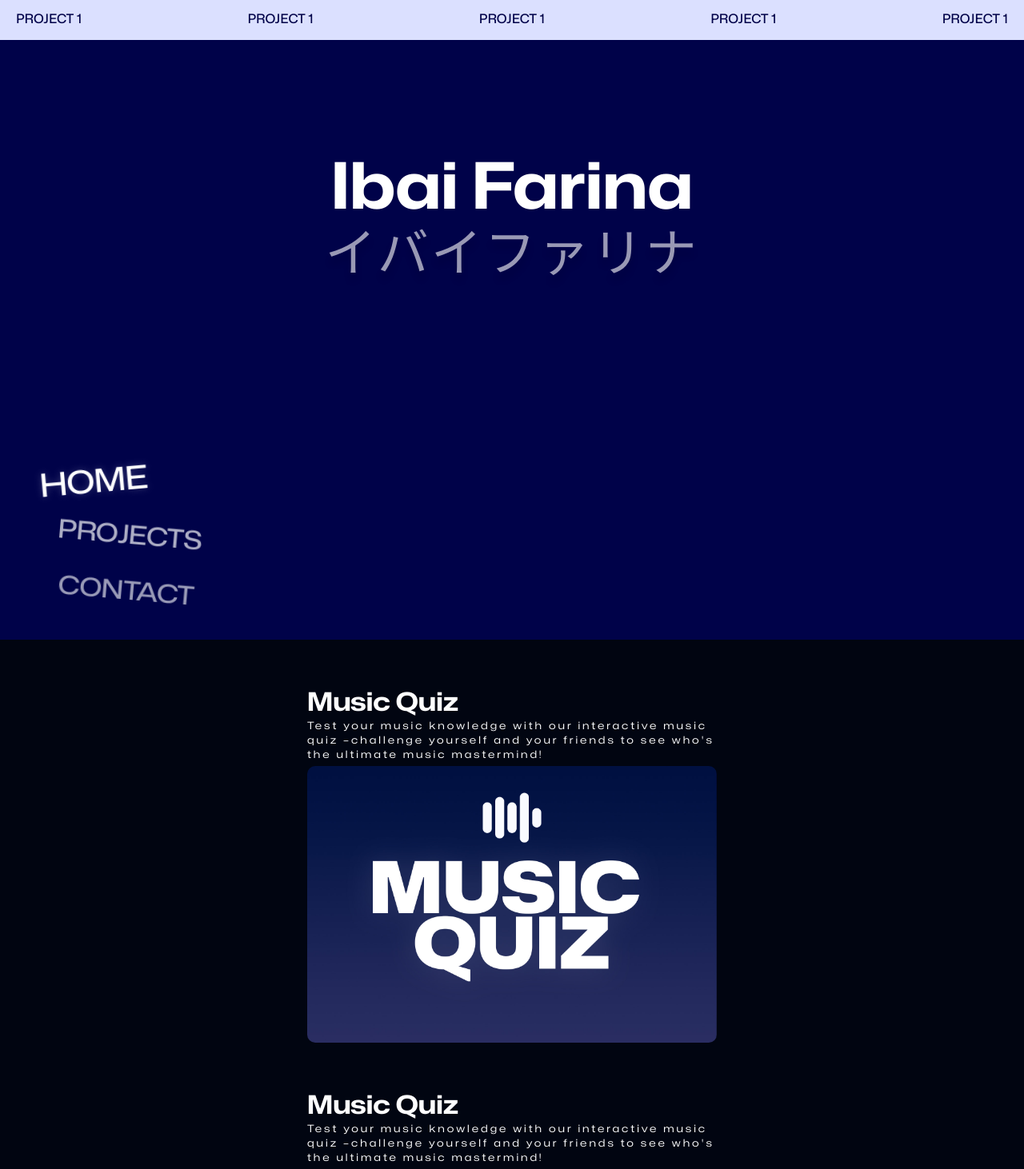
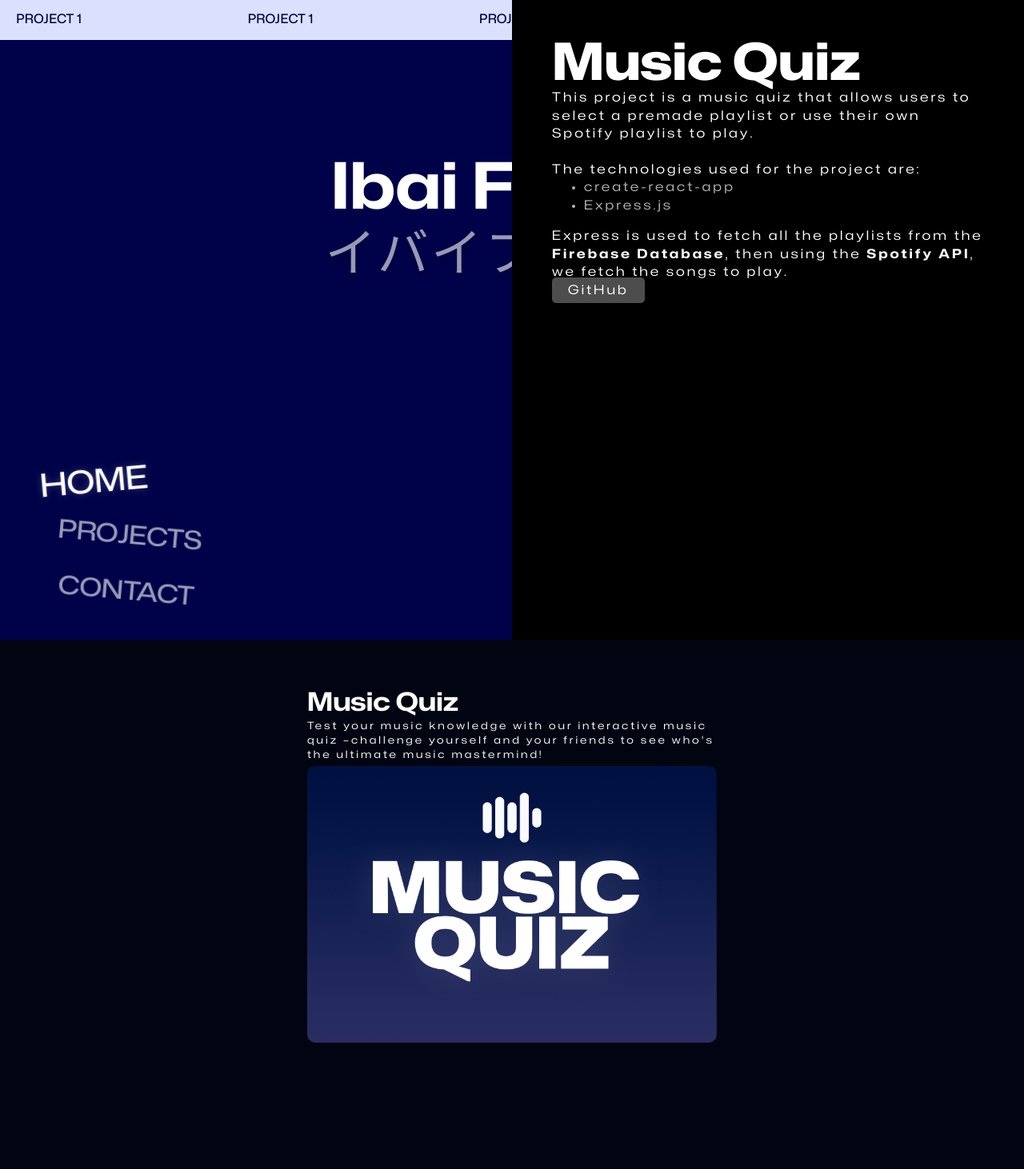
Before and after one commit to Auax/portfolio, a React (Create React App) app: page / in a window 1280 px wide. Before the commit this address led to /#home. Shown: the top 1462 px of the page at 80% size. After the commit the page ends 1368 px from the top, so only its background shows below. Built offline with nearby package versions, Linux system fonts and the light colour scheme; a web font is replaced by a local one.

Commit message:
project info popup

```diff
--- a/src/components/Card/Card.jsx
+++ b/src/components/Card/Card.jsx
@@ -57,10 +57,10 @@ const Card = (props) => {
             <CardTitle>{props.title}</CardTitle>
             <CardDescription>{props.description}</CardDescription>
             {/*<a href={props.repository}>More</a>*/}
-            <Overlay>
-                <span className="overlayText">More!</span>
-                <CardImage src={props.image} alt={props.imageAlt}/>
-            </Overlay>
+            <CardImage src={props.image} alt={props.imageAlt}/>
+            {/*<Overlay>*/}
+            {/*    <span className="overlayText">More!</span>*/}
+            {/*</Overlay>*/}
         </div>
     );
 };
--- /dev/null
+++ b/src/components/Popup/InfoPopup.jsx
@@ -0,0 +1,45 @@
+import React from 'react';
+import styled from "styled-components";
+import {SubtitleBase, TitleBase} from "../UI/Texts";
+
+const Container = styled.div`
+  position: fixed;
+  width: 50vw;
+  height: 100vh;
+  right: 0;
+  z-index: 10;
+  bottom: 0;
+  background: rgb(0, 0, 0);
+  padding: 50px;
+`;
+
+const Title = styled.h1`
+  //color: black;
+  ${TitleBase};
+  font-weight: 800;
+  font-size: 4em;
+`;
+
+const Description = styled.div`
+  & {
+    ${SubtitleBase};
+  }
+`;
+
+// const CloseIcon = styled()
+
+const InfoPopup = (props) => {
+    return (
+        <Container>
+            {/*<CloseIcon></CloseIcon>*/}
+            <Title>
+                {props.title}
+            </Title>
+            <Description>
+                {props.description}
+            </Description>
+        </Container>
+    );
+};
+
+export default InfoPopup;
--- a/src/components/ProjectInfo/ProjectInfo.jsx
+++ /dev/null
@@ -1,11 +0,0 @@
-import React from 'react';
-
-const ProjectInfo = () => {
-    return (
-        <div>
-
-        </div>
-    );
-};
-
-export default ProjectInfo;
--- /dev/null
+++ b/src/views/Projects/ProjectItems.jsx
@@ -0,0 +1,19 @@
+export const MusicQuizDescription = (
+    <>
+        <p>
+            This project is a music quiz that allows users to select a premade playlist or use their own Spotify
+            playlist to play.
+        </p>
+        <br/>
+        <p>
+            The technologies used for the project are:
+            <ul className="list-disc mb-4">
+                <li className="ml-10 text-white/70">create-react-app</li>
+                <li className="ml-10 text-white/70">Express.js</li>
+            </ul>
+            Express is used to fetch all the playlists from the <b>Firebase Database</b>, then using the <b>Spotify
+            API</b>, we fetch the songs to play.
+        </p>
+        <a href="#" className="btn">GitHub</a>
+    </>
+)
--- a/src/views/Projects/Projects.jsx
+++ b/src/views/Projects/Projects.jsx
@@ -4,7 +4,8 @@ import {motion, useAnimation} from "framer-motion";
 import Card from "../../components/Card/Card";
 import musicquizImg from "../../resources/images/musicquiz.jpg";
 import {useInView} from "react-intersection-observer";
-import ProjectInfo from "../../components/ProjectInfo/ProjectInfo";
+import InfoPopup from "../../components/Popup/InfoPopup";
+import {MusicQuizDescription} from "./ProjectItems";
 
 const ProjectContainer = styled.div`
   display: flex;
@@ -22,20 +23,13 @@ const ProjectContainer = styled.div`
 
 const Projects = () => {
 
-    const projects = [
-        {
-            title: "Music Quiz",
-            description: "Test your music knowledge with our interactive music quiz –challenge yourself and your friends to see who's the ultimate music mastermind!",
-            img: musicquizImg,
-            repo: "https://github.com/Auax/auax-music-quiz"
-        },
-
-        {
-            title: "Music Quiz",
-            description: "Test your music knowledge with our interactive music quiz –challenge yourself and your friends to see who's the ultimate music mastermind!",
-            img: musicquizImg,
-            repo: "https://github.com/Auax/auax-music-quiz"
-        },
+    const projects = [{
+        title: "Music Quiz",
+        caption: "Test your music knowledge with our interactive music quiz –challenge yourself and your friends to see who's the ultimate music mastermind!",
+        description: MusicQuizDescription,
+        img: musicquizImg,
+        repo: "https://github.com/Auax/auax-music-quiz"
+    },
     ]
 
     const controls = useAnimation();
@@ -48,24 +42,23 @@ const Projects = () => {
     }, [controls, inView]);
 
     const ProjectVariants = {
-        visible: {opacity: 1, scale: 1, transition: {duration: .5}},
-        hidden: {opacity: 0, scale: .9}
+        visible: {opacity: 1, scale: 1, transition: {duration: .5}}, hidden: {opacity: 0, scale: .9}
     };
 
     return (
 
         <ProjectContainer name="projects" id="projects">
-            {projects.map(item =>
+            {projects.map(item => <>
                 <motion.div
                     ref={ref}
                     animate={controls}
                     initial="hidden"
-                    variants={ProjectVariants}
-                >
-                    <Card title={item.title} description={item.description} image={item.img} repository={item.repo}/>
+                    variants={ProjectVariants}>
+                    <Card title={item.title} description={item.caption} image={item.img}
+                          repository={item.repo}/>
                 </motion.div>
-            )}
-            <ProjectInfo/>
+                <InfoPopup title={item.title} description={item.description}/>
+            </>)}
         </ProjectContainer>
 
     );
```
